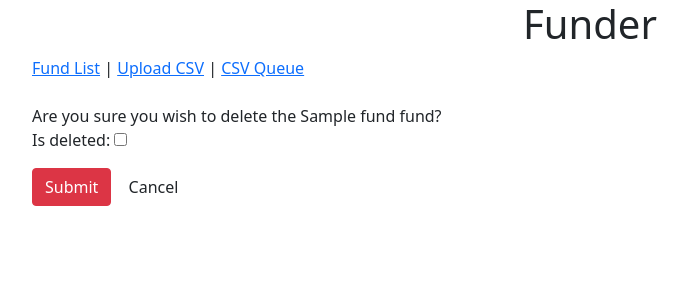
After one commit to thomphil/funder, a Django app: page /delete/1/ in a window 1280 px wide. The commit adds this page. Shown: the top 300 px of the page, without its empty margins (50-738 px from the left). Run offline with Django 3.2, Linux system fonts and the light colour scheme; tables that the repository leaves empty hold one stand-in row (values such as "Sample post"); parts of the project's set-up code (start-up, migrations or seed data) failed here and were passed over.

Commit message:
Impleted fund soft delete view

```diff
--- /dev/null
+++ b/apps/funds/templates/funds/fund_delete.html
@@ -0,0 +1,11 @@
+{% extends 'base.html' %}
+
+{% block content %}
+    <form method="POST">
+        Are you sure you wish to delete the {{ object.name }} fund?
+        {% csrf_token %}
+        {{ form.as_p }}
+        <button class="btn btn-danger" type="submit">Submit</button>
+        <a class="btn" href="{% url 'fund-list' %}">Cancel</a>
+    </form>
+{% endblock %}
--- a/apps/funds/templates/funds/fund_list.html
+++ b/apps/funds/templates/funds/fund_list.html
@@ -30,7 +30,8 @@
           <td>{{ fund.strategy }}</td>
           <td>{% if fund.aum %}{{ fund.aum }}{% else %}-{% endif%}</td>
           <td>{% if fund.inception_date %}{{ fund.inception_date }}{% else %}-{% endif%}</td>
-          <td><a href="/fund/delete/{{ fund.id }}">Delete</a></td>
+          <td><a href="{% url 'fund-delete' fund.id %}">Delete</a></td>
+
         </tr>
       {% empty %}
         <tr>
--- a/apps/funds/urls.py
+++ b/apps/funds/urls.py
@@ -1,9 +1,13 @@
+from django.urls import include, path
 from django.urls import path
+from .views import (FundCSVListView, FundCSVUploadView, FundDeleteView,
+                    FundListView)
 
 from .views import FundCSVListView, FundCSVUploadView, FundListView
 
 urlpatterns = [
     path('upload/', FundCSVUploadView.as_view(), name='fund-csv-upload'),
     path('queue/', FundCSVListView.as_view(), name='fund-csv-list'),
+    path('delete/<int:pk>/', FundDeleteView.as_view(), name='fund-delete'),
     path('', FundListView.as_view(), name='fund-list'),
 ]
--- a/apps/funds/views.py
+++ b/apps/funds/views.py
@@ -44,6 +44,19 @@ class FundListView(ListView):
         return context
 
 
+class FundDeleteView(SuccessMessageMixin, UpdateView):
+    """
+        This performs a soft delete by setting the is_deleted attribute.
+    """
+    model = Fund
+    template_name = 'funds/fund_delete.html'
+    fields = ['is_deleted']
+    success_message = 'Fund successfully deleted.'
+
+    def get_success_url(self):
+        return reverse('fund-list')
+
+
 class FundCSVUploadView(SuccessMessageMixin, CreateView):
     model = FundCSV
     template_name = 'funds/fund_csv_upload.html'
```
